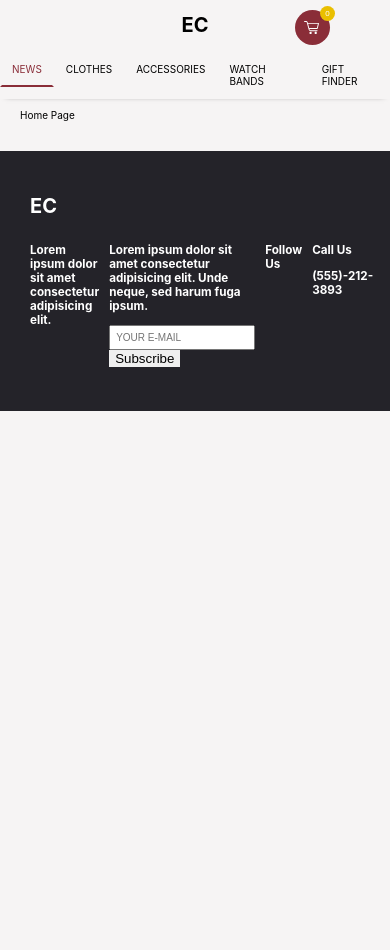
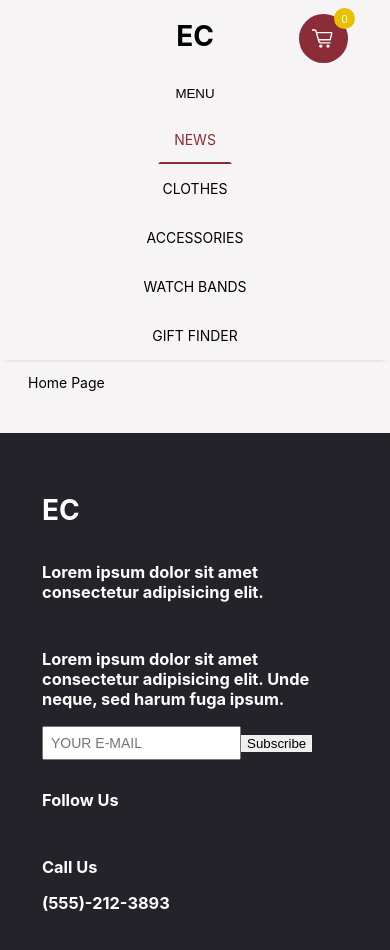
Before and after one commit to Sody15/ecommerce-app, a React (Create React App) app: page / in a window 390 px wide. Shown: the top 950 px of the page. Before the commit the page ends 844 px from the top, so only its background shows below. Built offline with nearby package versions, Linux system fonts and the light colour scheme.

Commit message:
responsive style changes

```diff
--- a/src/components/Cart/Cart.scss
+++ b/src/components/Cart/Cart.scss
@@ -43,10 +43,10 @@
 
 @keyframes slideIn {
   0% {
-    transform: translateX(25vw);
+    transform: translateX(100%);
   }
   70% {
-    transform: translateX(-5vw);
+    transform: translateX(-5%);
   }
   100% {
     transform: 0;
@@ -63,21 +63,37 @@
   top: 0;
   padding: 2rem;
   height: 100vh;
-  width: 80vw;
+  width: 100%;
   animation: slideIn 0.3s ease-out forwards;
   z-index: 1000;
+  box-sizing: border-box;
 
   @include sm {
-    width: 20rem;
+    width: 25vw;
+    min-width: 20rem;
+  }
+
+  &-container {
+    display: flex;
+    flex-direction: column;
+    position: relative;
+    height: 100%;
   }
 
   &__close {
-    position: absolute;
-    top: 0;
-    left: -3rem;
     background-color: $color-dark;
     color: white;
     padding: 1.5rem;
+    position: absolute;
+    top: 0;
+    right: 1rem;
+    font-size: 1.5rem;
+    z-index: 1000;
+    @include sm {
+      left: -3rem;
+      right: auto;
+      font-size: 1rem;
+    }
   }
 
   &__header {
@@ -99,14 +115,12 @@
   }
 
   &__items {
-    overflow-y: scroll;
+    flex-grow: 1;
+    overflow-y: auto;
   }
 
   &__footer {
-    width: inherit;
-    position: absolute;
-    bottom: 0;
-    height: 240px;
+    width: 100%;
     background-color: $color-dark;
     &__subtotal {
       display: flex;
--- a/src/components/Cart/Cart.tsx
+++ b/src/components/Cart/Cart.tsx
@@ -41,6 +41,7 @@ const Cart = () => {
           <button className=' cart__close' onClick={() => setShowCart(false)}>
             X
           </button>
+          <div className='cart-container'>
             <div className='cart__header'>
               <div className='cart__header__logo'>{cartLogo}</div>
               <h3>Cart</h3>
@@ -58,6 +59,7 @@ const Cart = () => {
               <button>Checkout</button>
             </div>
           </div>
+        </div>
       )}
     </>
   );
--- a/src/components/Cart/CartItem.scss
+++ b/src/components/Cart/CartItem.scss
@@ -3,6 +3,7 @@
 .cart-item {
   display: flex;
   justify-content: space-between;
+  gap: 1rem;
   border-top: 2px solid black;
   padding: 1rem 0;
 
@@ -12,7 +13,6 @@
 
   &__details {
     flex-grow: 1;
-    padding: 1rem;
     h4 {
       color: white;
       margin: 0;
--- a/src/components/Cart/CartItem.tsx
+++ b/src/components/Cart/CartItem.tsx
@@ -42,15 +42,20 @@ const CartItemComponent: React.FC<{ item: CartItem }> = ({ item }) => {
           X
         </button>
         <h4 className='cart-item__add-remove__price'>{formattedPrice}</h4>
+        <div>
           <button
             className='cart-item__add-remove__minus'
             onClick={onRemoveQuantity}
           >
             -
           </button>
-        <button className='cart-item__add-remove__plus' onClick={onAddQuantity}>
+          <button
+            className='cart-item__add-remove__plus'
+            onClick={onAddQuantity}
+          >
             +
           </button>
+        </div>
       </div>
     </div>
   );
--- a/src/components/Products/ProductItem.scss
+++ b/src/components/Products/ProductItem.scss
@@ -22,12 +22,14 @@
         height: 100%;
         width: 100%;
       }
+      @include sm {
         &.has-desc:hover::before {
           content: '';
           position: absolute;
           width: 100%;
           height: 100%;
           background: rgba(0, 0, 0, 0.7);
+        }
       }
     }
     &-description {
--- a/src/components/Products/ProductList.scss
+++ b/src/components/Products/ProductList.scss
@@ -1,13 +1,12 @@
 @import '../../styles/mixins';
 
 .product-list-container {
-  @include sm {
-    display: flex;
-    flex-wrap: wrap;
-    gap: 1rem;
-    justify-content: center;
-  }
-  @include lg {
+  display: flex;
+  flex-wrap: wrap;
+  gap: 1rem;
+  justify-content: center;
+
+  @include md {
     display: grid;
     grid-template-columns: repeat(4, 1fr);
     column-gap: 1.5rem;
--- a/src/index.scss
+++ b/src/index.scss
@@ -1,12 +1,10 @@
+@import './styles/global';
 @import './styles/variables';
 @import './styles/mixins';
 
 html {
-  font-size: 10px;
+  font-size: 14px;
   @include sm {
-    font-size: 14px;
-  }
-  @include md {
     font-size: 16px;
   }
 }
--- a/src/layout/Footer/Footer.scss
+++ b/src/layout/Footer/Footer.scss
@@ -1,13 +1,18 @@
 @import '../../styles/variables';
+@import '../../styles/mixins';
+
 footer {
   background-color: $color-dark-grey;
-  height: 20rem;
   color: white;
   padding: 3rem;
   margin-top: 2rem;
 
   .footer-row {
     display: flex;
+    flex-direction: column;
     gap: 1rem;
+    @include sm {
+      flex-direction: row;
+    }
   }
 }
--- a/src/layout/Header/Header.scss
+++ b/src/layout/Header/Header.scss
@@ -20,12 +20,26 @@
     padding: 0 2rem;
   }
 
+  &__menu-btn {
+    text-transform: uppercase;
+    padding: 1rem;
+    background-color: transparent;
+    @include sm {
+      display: none;
+    }
+  }
+
   &__nav {
     ul {
       margin: 0;
+      padding: 0;
       list-style: none;
       display: flex;
-      padding: 0;
+      flex-direction: column;
+      align-items: center;
+      @include sm {
+        flex-direction: row;
+      }
       li {
         display: inline-block;
         text-transform: uppercase;
@@ -45,11 +59,10 @@
   }
   &__cart-container {
     position: fixed;
-    right: 6rem;
+    right: 3rem;
     top: 1rem;
     @include md {
       position: initial;
-      right: 3rem;
     }
   }
 }
--- a/src/layout/Header/Header.tsx
+++ b/src/layout/Header/Header.tsx
@@ -1,11 +1,21 @@
+import { useState } from 'react';
 import { NavLink } from 'react-router-dom';
 import Cart from '../../components/Cart/Cart';
 import './Header.scss';
 
 const Header = () => {
+  const [isMenuOpen, setIsMenuOpen] = useState(true);
+
   return (
     <header className='header'>
       <h1 className='header__logo'>EC</h1>
+      <button
+        className='header__menu-btn'
+        onClick={() => setIsMenuOpen((prevState) => !prevState)}
+      >
+        Menu
+      </button>
+      {isMenuOpen && (
         <nav className='header__nav'>
           <ul>
             <NavLink
@@ -41,6 +51,7 @@ const Header = () => {
             </NavLink>
           </ul>
         </nav>
+      )}
       <div className='header__cart-container'>
         <Cart />
       </div>
--- a/src/pages/ClothesPage.scss
+++ b/src/pages/ClothesPage.scss
@@ -1,4 +1,4 @@
-@import '../styles/global';
+@import '../styles/mixins';
 
 .filter-container {
   grid-area: filter;
@@ -9,8 +9,14 @@
 }
 
 .clothes-page {
-  display: grid;
-  grid-template-columns: 20% 80%;
-  grid-template-areas: 'filter products';
-  min-height: 50vh;
+  display: flex;
+  flex-direction: column;
+  gap: 1rem;
+
+  @include sm {
+    display: grid;
+    grid-template-columns: 20% 80%;
+    grid-template-areas: 'filter products';
+    min-height: 50vh;
+  }
 }
--- a/src/styles/_global.scss
+++ b/src/styles/_global.scss
@@ -2,6 +2,10 @@ button {
   border: none;
   outline: none;
   cursor: pointer;
+  transition: all 0.2s ease-in;
+  &:active {
+    transform: scale(1.07);
+  }
 }
 
 a {
```
Lines whose indentation alone changed are shown as unchanged.
